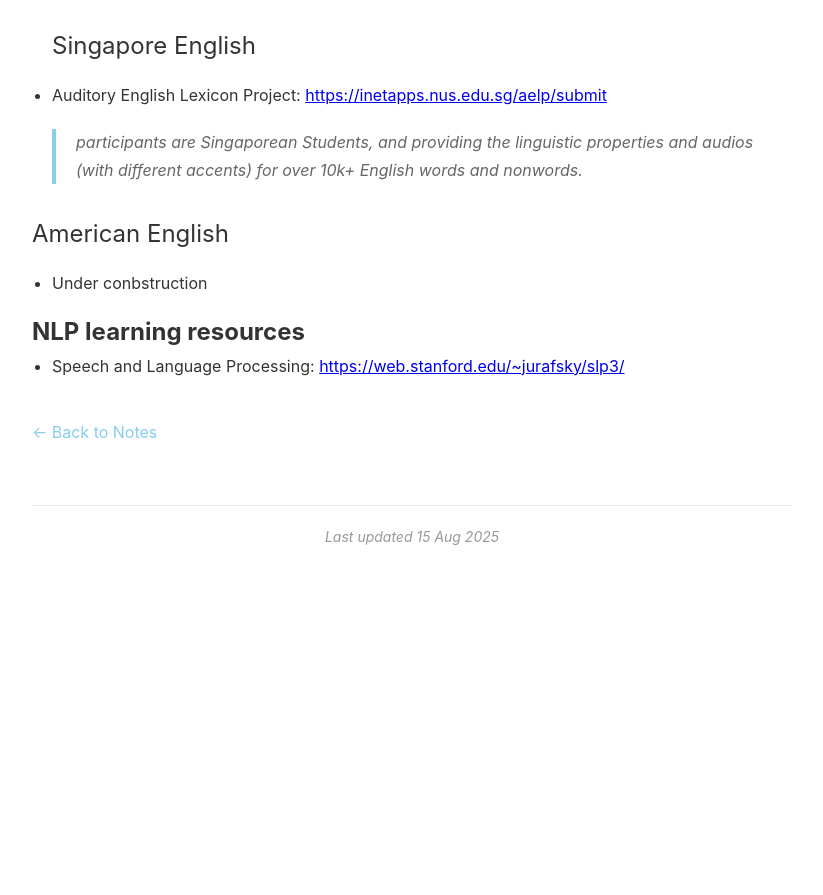
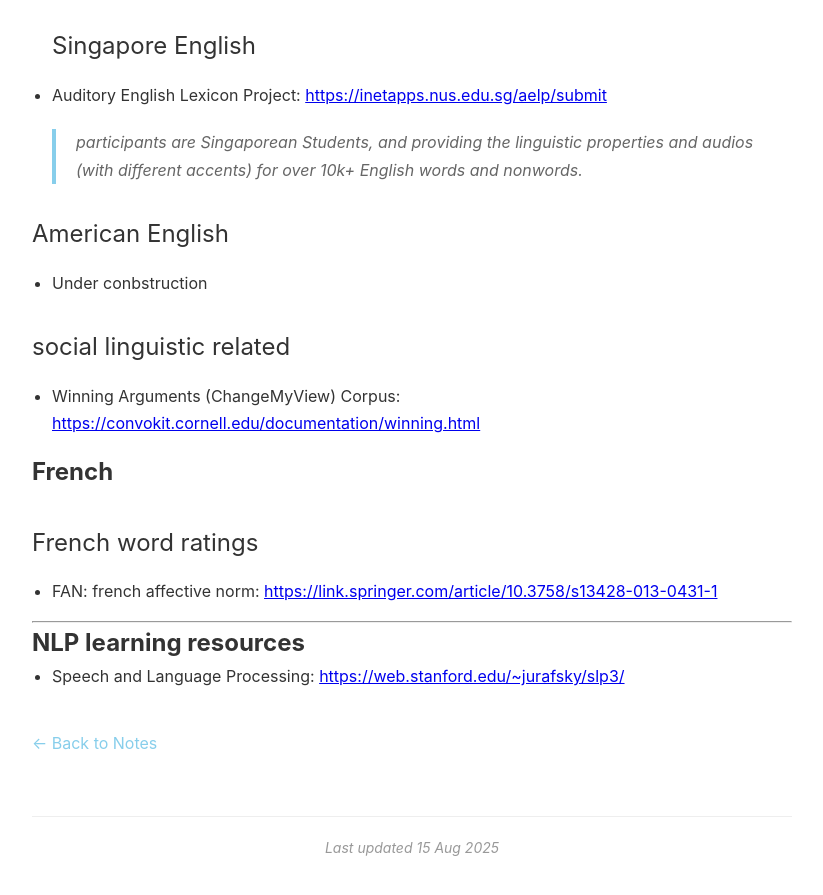
Before and after one commit to boiledbroccoli/boiledbroccoli.github.io, a Jekyll site: the page built from _posts/2025-01-01-welcome.md, in a window 1280 px wide and 900 px high, scrolled down 1353 px. Shown: the top 895 px of the window, without its empty margins (228-1051 px from the left). Built offline with Jekyll 4.4.1, drawn with Linux system fonts in a browser that asks for light colours; before the commit the page ends 1942 px from its top, so only the background shows below that; some of the changed text lies outside the part shown.

Commit message:
Update 2025-01-01-resources.md
updated socialinguistic and french

```diff
--- a/_posts/2025-01-01-welcome.md
+++ b/_posts/2025-01-01-welcome.md
@@ -44,5 +44,14 @@ date: 2025-07-13
 ## American English
 * Under conbstruction
 
+## social linguistic related
+* Winning Arguments (ChangeMyView) Corpus: [https://convokit.cornell.edu/documentation/winning.html](https://convokit.cornell.edu/documentation/winning.html)
+
+
+# French
+## French word ratings
+* FAN: french affective norm: [https://link.springer.com/article/10.3758/s13428-013-0431-1](https://link.springer.com/article/10.3758/s13428-013-0431-1)
+
+----
 # NLP learning resources
 * Speech and Language Processing: [https://web.stanford.edu/~jurafsky/slp3/](https://web.stanford.edu/~jurafsky/slp3/)
```
Also changed, not shown: other parts of _posts/2025-01-01-welcome.md (+1 -1 lines).
